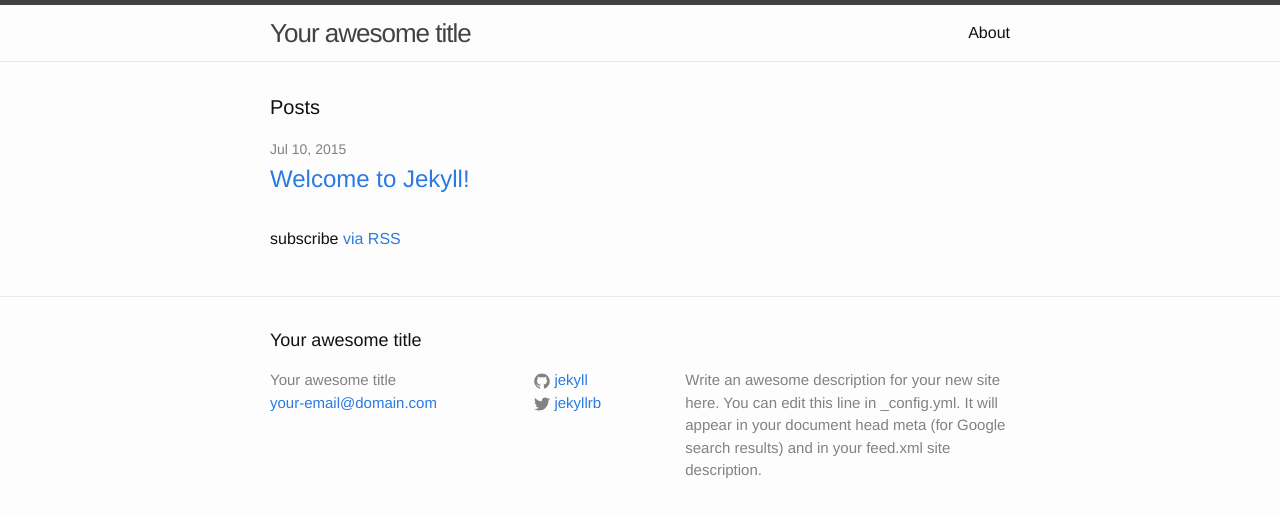
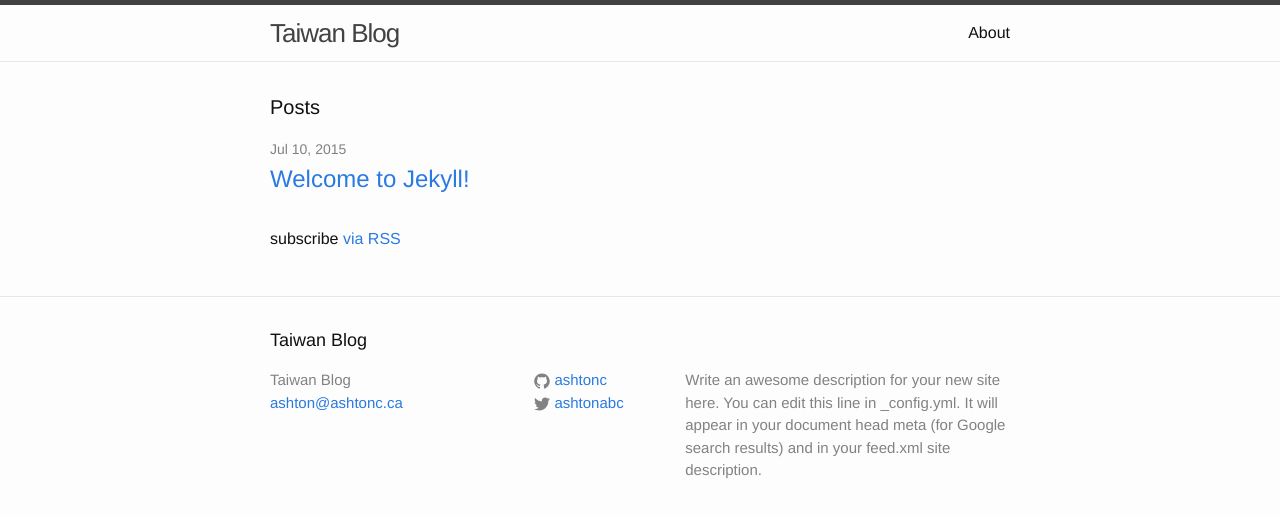
Before and after one commit to ashtonc/taiwanblog, a Jekyll site: the page built from index.html, in a window 1280 px wide. Shown: the top 517 px of the page. Built offline with Jekyll 4.4.1, drawn with Linux system fonts in a browser that asks for light colours.

Commit message:
Added readme
Added a readme and a couple minor configuration changes

```diff
--- a/_config.yml
+++ b/_config.yml
@@ -1,14 +1,15 @@
 # Site settings
-title: Your awesome title
-email: your-email@domain.com
+title: Taiwan Blog
+email: ashton@ashtonc.ca
 description: > # this means to ignore newlines until "baseurl:"
   Write an awesome description for your new site here. You can edit this
   line in _config.yml. It will appear in your document head meta (for
   Google search results) and in your feed.xml site description.
-baseurl: "" # the subpath of your site, e.g. /blog/
-url: "http://yourdomain.com" # the base hostname & protocol for your site
-twitter_username: jekyllrb
-github_username:  jekyll
+baseurl: "/taiwan" # the subpath of your site, e.g. /blog/
+url: "http://ashtonc.ca" # the base hostname & protocol for your site
+twitter_username: ashtonabc
+github_username:  ashtonc
 
 # Build settings
 markdown: kramdown
+highlighter: rouge
```
Also changed, not shown: README.md (added).
